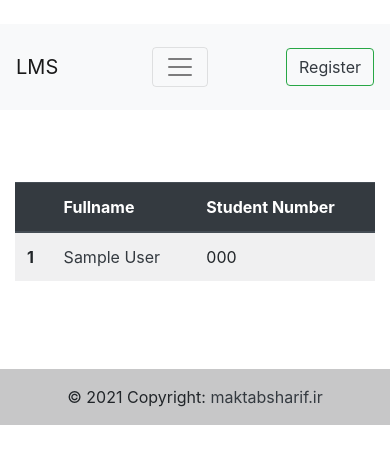
After one commit to amirhosseinmohseni/university, a Django app: page /lms/students in a window 390 px wide. The commit adds this page. Shown: the top 464 px of the page. Run offline with Django 3.2, Linux system fonts and the light colour scheme; tables that the repository leaves empty hold one stand-in row (values such as "Sample post"); some libraries are stand-ins or nearby versions.

Commit message:
create model that show list of students

```diff
--- a/lms/templates/base.html
+++ b/lms/templates/base.html
@@ -14,14 +14,14 @@
 <body>
     <br>
     <nav class="navbar navbar-expand-lg navbar-light bg-light p-3">
-      <a class="navbar-brand" href=#>LMS</a>
+      <a class="navbar-brand" href="{% url 'lms:home' %}">LMS</a>
       <button class="navbar-toggler" type="button" data-toggle="collapse" data-target="#navbarNavDropdown" aria-controls="navbarNavDropdown" aria-expanded="false" aria-label="Toggle navigation">
         <span class="navbar-toggler-icon"></span>
       </button>
       <div class="collapse navbar-collapse" id="navbar">
         <ul class="navbar-nav">
           <li class="nav-item">
-            <a class="nav-link" href=#>Students</a>
+            <a class="nav-link" href="{% url 'lms:students' %}">Students</a>
           </li>
           <li class="nav-item">
             <a class="nav-link" href="#">Courses</a>
--- /dev/null
+++ b/lms/templates/lms/students_list.html
@@ -0,0 +1,41 @@
+{% extends 'base.html' %}
+{% load static %}
+
+{% block title %}
+<title> Students </title>
+{% endblock %}
+
+{% block content %}
+
+    <br>
+
+    <div class="container">
+        <div class="row mt-5">
+            <div class="col-md-1"></div>
+            <div class="col-md-10">
+            {% if students_list %}
+            <table class="table table-light table-striped">
+                <thead class="thead-dark">
+                  <tr>
+                    <th scope="col"></th>
+                    <th scope="col">Fullname</th>
+                    <th scope="col">Student Number</th>
+                  </tr>
+                </thead>
+                {% for student in students_list %}
+                <tbody>
+                  <tr>
+                    <th scope="row">{{ student.id }}</th>
+                      <td><a href=# class="text-dark text-decoration-none">{{ student.first_name }} {{ student.last_name}}</a></td>
+                      <td>{{ student.student_number }}</td>
+                  </tr>
+                {% endfor %}
+                </tbody>
+              </table>
+            {% endif %}
+            </div>
+            <div class="col-md-1"></div>
+        </div>
+    </div>
+
+{% endblock %}
--- a/lms/urls.py
+++ b/lms/urls.py
@@ -5,5 +5,6 @@ from . import views
 app_name = 'lms'
 urlpatterns = [
     path('', views.home, name='home'),
+    path('students', views.StudentsList.as_view(), name='students'),
 
 ]
--- a/lms/views.py
+++ b/lms/views.py
@@ -1,5 +1,15 @@
 from django.shortcuts import render
+from django.views import generic
+from .models import *
 
 
 def home(request):
     return render(request, 'lms/home.html')
+
+
+class StudentsList(generic.ListView):
+    template_name = 'lms/students_list.html'
+    context_object_name = 'students_list'
+
+    def get_queryset(self):
+        return Student.objects.all().order_by('id')
```
